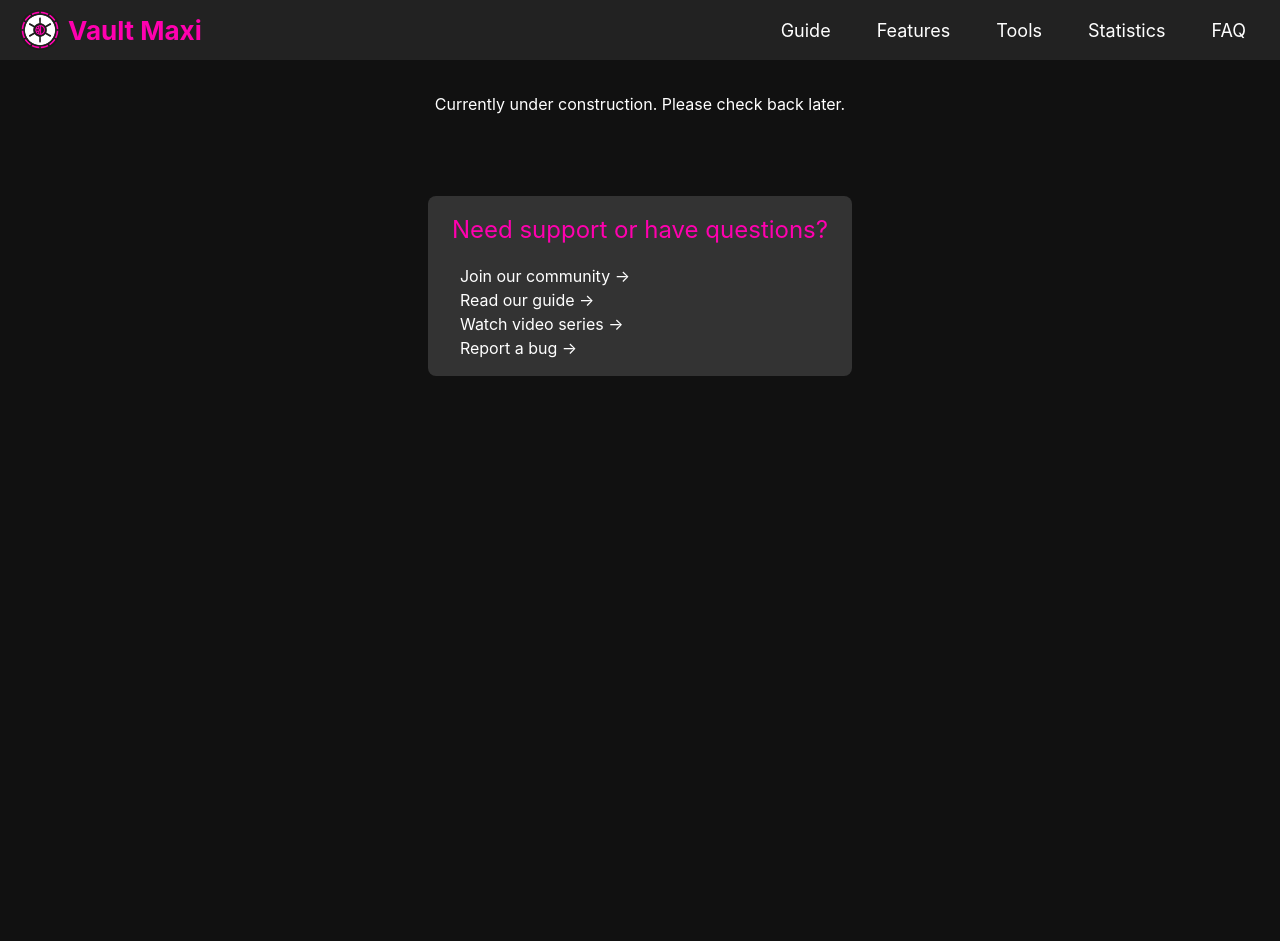
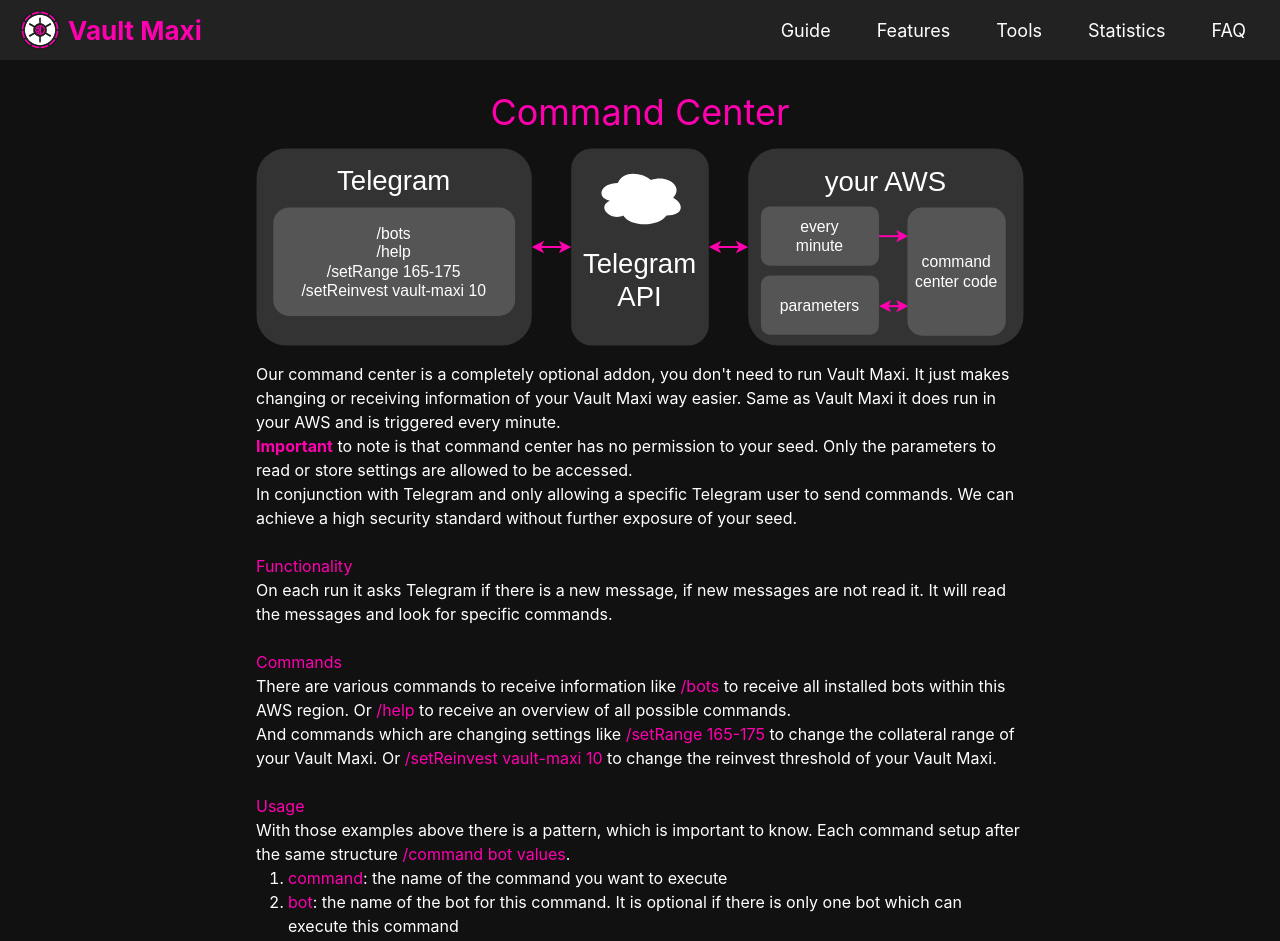
Before and after one commit to Krysh90/vault-maxi-web, a Next.js app: page /feature/command-center in a window 1280 px wide. Shown: the top 941 px of the page. Before the commit the page ends 800 px from the top, so only its background shows below. Built offline with nearby package versions, Linux system fonts and the light colour scheme.

Commit message:
[features] added explanation for command-center and reinvest

```diff
--- a/lib/feature.repository.ts
+++ b/lib/feature.repository.ts
@@ -28,9 +28,9 @@
 }
 
 const reinvest: FeatureDto = {
-  name: 'LM Reinvest',
+  name: 'Reinvest',
   image: undefined,
   imageAlt: '',
   description: 'Reinvests DFI rewards into a defined liquidity mining pool',
-  links: [{ url: '/feature/lm-reinvest', display: 'Read more' }],
+  links: [{ url: '/feature/reinvest', display: 'Read more' }],
 }
--- a/pages/feature/command-center.tsx
+++ b/pages/feature/command-center.tsx
@@ -1,10 +1,71 @@
 import { NextPage } from 'next'
+import Image from 'next/future/image'
 import Layout from '../../components/core/layout'
+import PageHeader from '../../components/core/page-header'
+import overview from '../../public/command-center/overview.svg'
 
 const CommandCenter: NextPage = () => {
   return (
     <Layout page="Command Center">
-      <h1>Currently under construction. Please check back later.</h1>
+      <PageHeader pageHeader="Command Center">
+        <Image src={overview} alt="Overview of command-center" />
+        <div>
+          <p>
+            Our command center is a completely optional addon, you don&apos;t need to run Vault Maxi. It just makes
+            changing or receiving information of your Vault Maxi way easier. Same as Vault Maxi it does run in your AWS
+            and is triggered every minute.
+          </p>
+          <p>
+            <em>
+              <strong>Important</strong>
+            </em>{' '}
+            to note is that command center has no permission to your seed. Only the parameters to read or store settings
+            are allowed to be accessed.
+          </p>
+          <p>
+            In conjunction with Telegram and only allowing a specific Telegram user to send commands. We can achieve a
+            high security standard without further exposure of your seed.
+          </p>
+        </div>
+        <div>
+          <h4>Functionality</h4>
+          <p>
+            On each run it asks Telegram if there is a new message, if new messages are not read it. It will read the
+            messages and look for specific commands.
+          </p>
+        </div>
+        <div>
+          <h4>Commands</h4>
+          <p>
+            There are various commands to receive information like <em>&#47;bots</em> to receive all installed bots
+            within this AWS region. Or <em>&#47;help</em> to receive an overview of all possible commands.
+          </p>
+          <p>
+            And commands which are changing settings like <em>&#47;setRange 165-175</em> to change the collateral range
+            of your Vault Maxi. Or <em>/setReinvest vault-maxi 10</em> to change the reinvest threshold of your Vault
+            Maxi.
+          </p>
+        </div>
+        <div>
+          <h4>Usage</h4>
+          <p>
+            With those examples above there is a pattern, which is important to know. Each command setup after the same
+            structure <em>&#47;command bot values</em>.
+            <ul className="ml-8">
+              <li className="list-decimal">
+                <em>command</em>: the name of the command you want to execute
+              </li>
+              <li className="list-decimal">
+                <em>bot</em>: the name of the bot for this command. It is optional if there is only one bot which can
+                execute this command
+              </li>
+              <li className="list-decimal">
+                <em>values</em>: a list of values depends on the executed command
+              </li>
+            </ul>
+          </p>
+        </div>
+      </PageHeader>
     </Layout>
   )
 }
--- a/pages/feature/lm-reinvest.tsx
+++ /dev/null
@@ -1,12 +0,0 @@
-import { NextPage } from 'next'
-import Layout from '../../components/core/layout'
-
-const LMReinvest: NextPage = () => {
-  return (
-    <Layout page="LM Reinvest">
-      <h1>Currently under construction. Please check back later.</h1>
-    </Layout>
-  )
-}
-
-export default LMReinvest
--- /dev/null
+++ b/pages/feature/reinvest.tsx
@@ -0,0 +1,32 @@
+import { NextPage } from 'next'
+import Image from 'next/future/image'
+import Layout from '../../components/core/layout'
+import PageHeader from '../../components/core/page-header'
+import overview from '../../public/reinvest/overview.svg'
+
+const Reinvest: NextPage = () => {
+  return (
+    <Layout page="Reinvest">
+      <PageHeader pageHeader="Reinvest">
+        <Image src={overview} alt="Overview of reinvest" />
+        <h4>
+          <strong>Important note</strong>: We are currently completely overhauling our reinvest. Stay tuned!
+        </h4>
+        <div>
+          <p>
+            Reinvest is another standalone bot, which can be hosted on your AWS. It a really simple automation, which
+            triggers on having above a configured amount of DFI on your address.
+          </p>
+          <p>
+            As soon as this threshold is met, it will swap 50% DFI into the first token of your configured pool and the
+            other 50% DFI into the second token. After the swap is completed, it will add those tokens into the
+            liquidity pool.
+          </p>
+          <p>All pools which are currently available on DeFiChain can be used.</p>
+        </div>
+      </PageHeader>
+    </Layout>
+  )
+}
+
+export default Reinvest
```
Also changed, not shown: public/command-center/overview.svg (added), public/reinvest/overview.svg (added).
